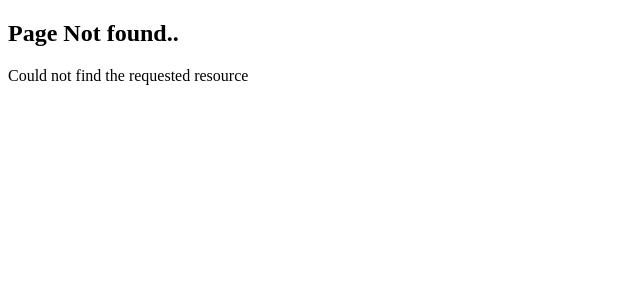
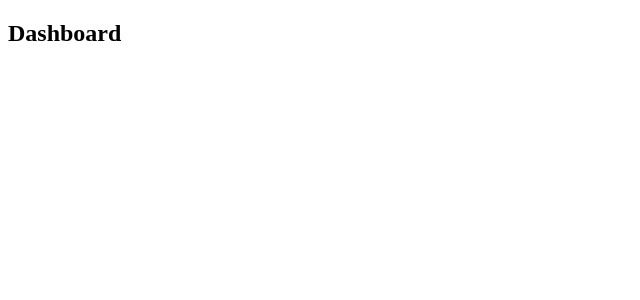
Before and after one commit to aqibnawazdev/nextjs-practice, a Next.js app: page /dashboard in a window 1280 px wide. Before the commit this address had no page. Shown: the top 300 px of the page, without its empty margins (0-640 px from the left). Built offline with nearby package versions, Linux system fonts and the light colour scheme.

Commit message:
file colocation

```diff
--- /dev/null
+++ b/src/app/dashboard/line-chart.tsx
@@ -0,0 +1,3 @@
+export default function LineChart() {
+  return <h2>Line Chart</h2>
+}
--- /dev/null
+++ b/src/app/dashboard/page.tsx
@@ -0,0 +1,7 @@
+function BarChart() {
+  return <h2>BarChart</h2>
+}
+
+export default function Dashboard() {
+  return <h2>Dashboard</h2>
+}
```
